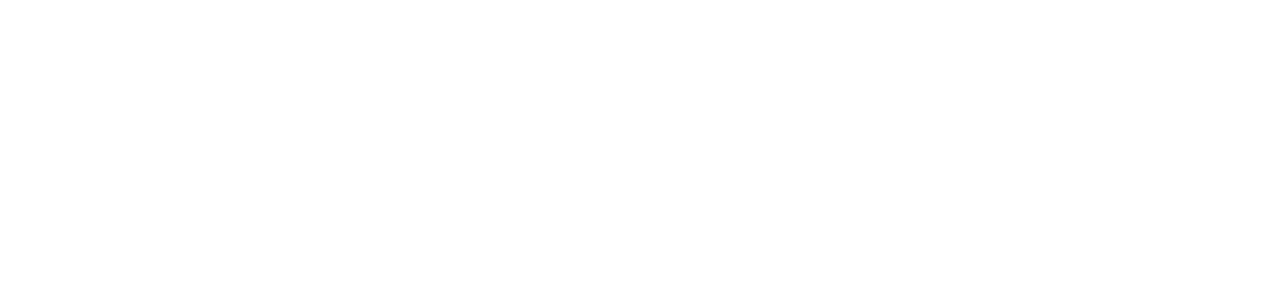
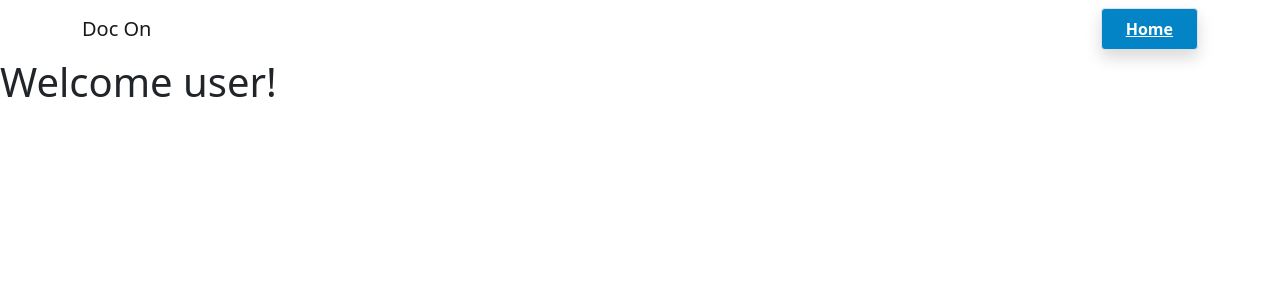
Before and after one commit to KKanda900/HackRU2022, a React (Create React App) app in the folder docon/: page /dashboard in a window 1280 px wide. Before the commit this address had no page. Shown: the top 300 px of the page. Built offline with nearby package versions, Linux system fonts and the light colour scheme.

Commit message:
adding dashboard

```diff
--- a/docon/package.json
+++ b/docon/package.json
@@ -6,6 +6,7 @@
     "@testing-library/jest-dom": "^5.16.3",
     "@testing-library/react": "^12.1.4",
     "@testing-library/user-event": "^13.5.0",
+    "axios": "^0.26.1",
     "bootstrap": "^5.1.3",
     "firebase": "^9.6.10",
     "react": "^18.0.0",
--- a/docon/src/App.js
+++ b/docon/src/App.js
@@ -2,6 +2,7 @@
 import Signin from './components/Login/Signin';
 import Login from './components/Login/Login'
 import HomePage from './components/HomePage/HomePage';
+import { Dashboard } from './components/Dashboard/Dashboard';
 import { addDoc, collection, doc, setDoc } from 'firebase/firestore';
 import { db } from './firebase';
 import {
@@ -25,6 +26,7 @@
 				<Route path={'/'} element={<HomePage/>}/>
 				<Route path={'/login'} element={<Signin/>}/>
 				<Route path={'/signup'} element={<Login/>}/>
+				<Route path={'/dashboard'} element={<Dashboard/>}/>
 			</Routes>
 		</BrowserRouter>
 	);
--- /dev/null
+++ b/docon/src/components/Dashboard/Dashboard.jsx
@@ -0,0 +1,11 @@
+import React from 'react'
+import UserNavBar from './UserNavBar'
+
+export const Dashboard = () => {
+    return (
+        <div>
+            <UserNavBar/>
+            <h1>Welcome user!</h1>
+        </div>
+    )
+}
--- /dev/null
+++ b/docon/src/components/Dashboard/UserNavBar.jsx
@@ -0,0 +1,20 @@
+import React from 'react'
+import { Button } from 'react-bootstrap'
+import Navbar from 'react-bootstrap/Navbar'
+import Container from 'react-bootstrap/Container'
+
+export default function NavBar() {
+    return (
+        <Navbar>
+            <Container>
+                <Navbar.Brand href="/">Doc On</Navbar.Brand>
+                <Navbar.Toggle />
+                <Navbar.Collapse className="justify-content-end">
+                    <button class="bg-sky-600 hover:bg-sky-700 text-white font-semibold py-2 px-4 border border-gray-400 rounded shadow">
+                        <a class='text-white' href='/'>Home</a>
+                    </button>
+                </Navbar.Collapse>
+            </Container>
+        </Navbar>
+    )
+}
--- /dev/null
+++ b/docon/src/components/Dashboard/api/index.js
@@ -0,0 +1,5 @@
+import axios from "axios";
+
+const getDataLocation= async () =>{
+
+}
```
Also changed, not shown: 1 other file (tests, documents, lock files or other folders).
